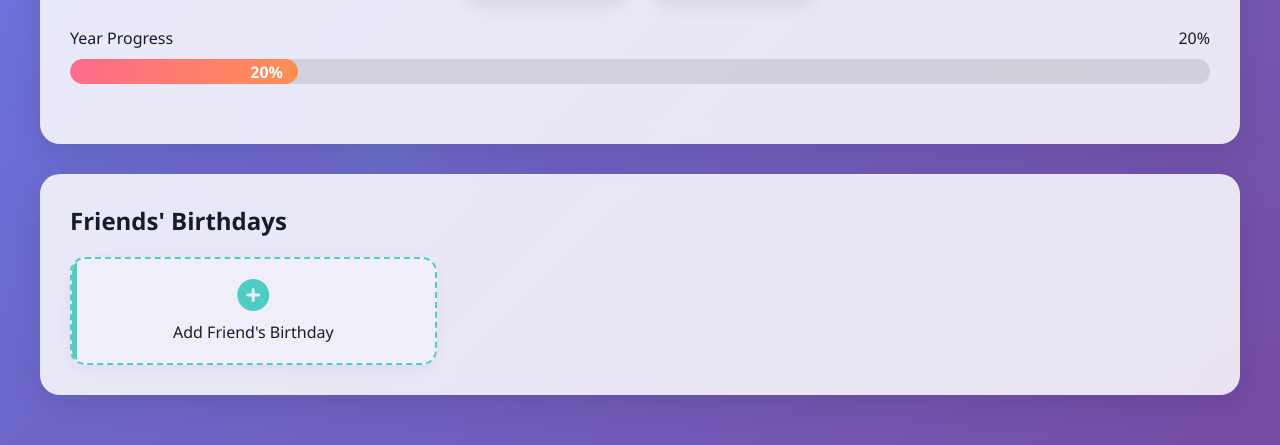
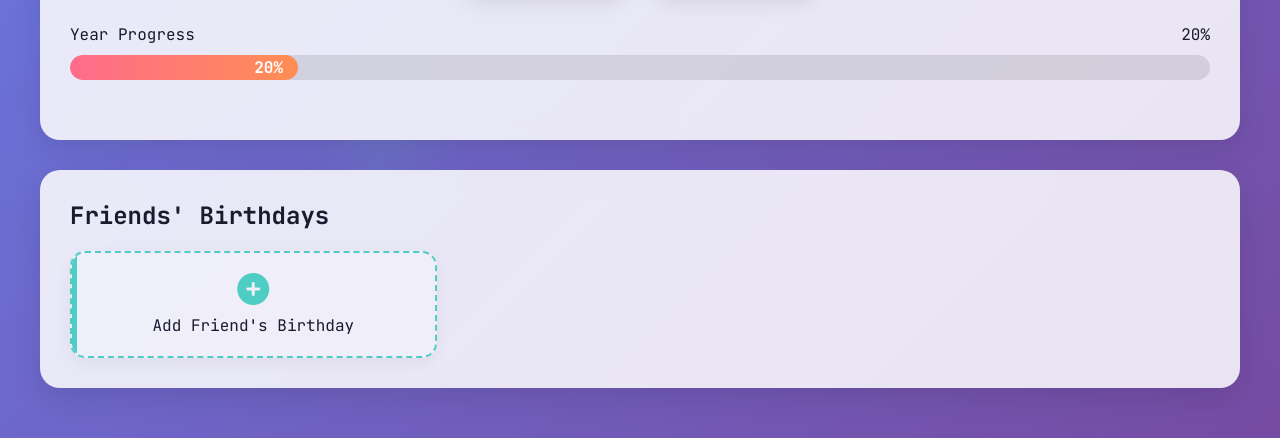
Before and after one commit to NguyenVanViet2004/Birthday-Countdown, a plain HTML site: page index.html in a window 1280 px wide. Shown: the part 563-1008 px from the top of the page. Drawn offline with Linux system fonts and the light colour scheme.

Commit message:
Add jetbrains font and fix confetti effect with top 0

```diff
--- a/css/styles.css
+++ b/css/styles.css
@@ -25,7 +25,8 @@
 }
 
 body {
-    font-family: 'Segoe UI', Tahoma, Geneva, Verdana, sans-serif;
+    /* font-family: 'Segoe UI', Tahoma, Geneva, Verdana, sans-serif; */
+    font-family: 'JetBrains Mono', monospace;
     background: linear-gradient(135deg, #667eea, #764ba2);
     color: var(--dark);
     min-height: 100vh;
@@ -456,6 +457,7 @@ input, select {
 
 .confetti {
     position: absolute;
+    top: 0;
     width: 10px;
     height: 10px;
     background: var(--primary);
--- a/index.html
+++ b/index.html
@@ -6,6 +6,7 @@
     <meta name="viewport" content="width=device-width, initial-scale=1.0">
     <title>Birthday Countdown</title>
     <link rel="stylesheet" href="https://cdnjs.cloudflare.com/ajax/libs/font-awesome/6.4.0/css/all.min.css">
+    <link href="https://fonts.googleapis.com/css2?family=JetBrains+Mono:wght@400;700&display=swap" rel="stylesheet">
     <link rel="stylesheet" href="./css/styles.css">
 </head>
 
```
